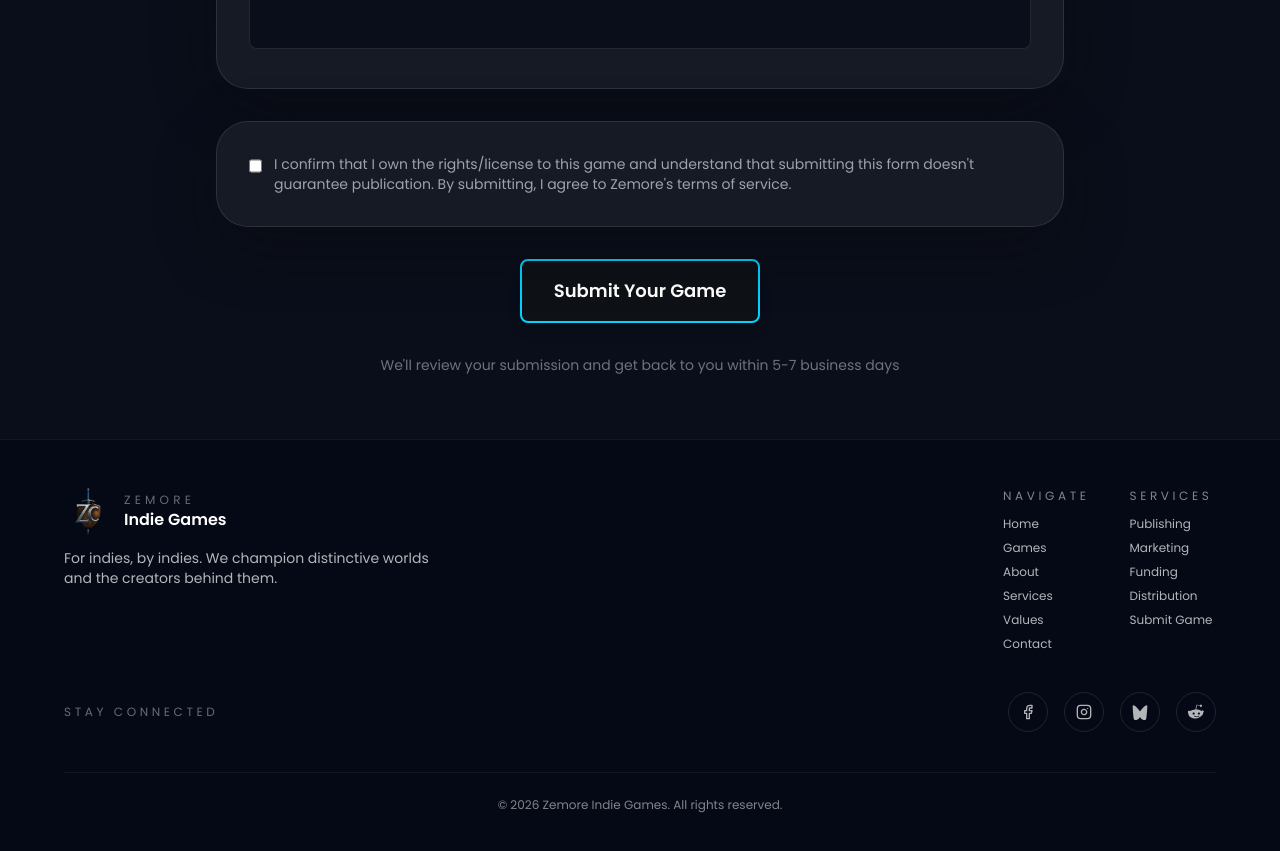
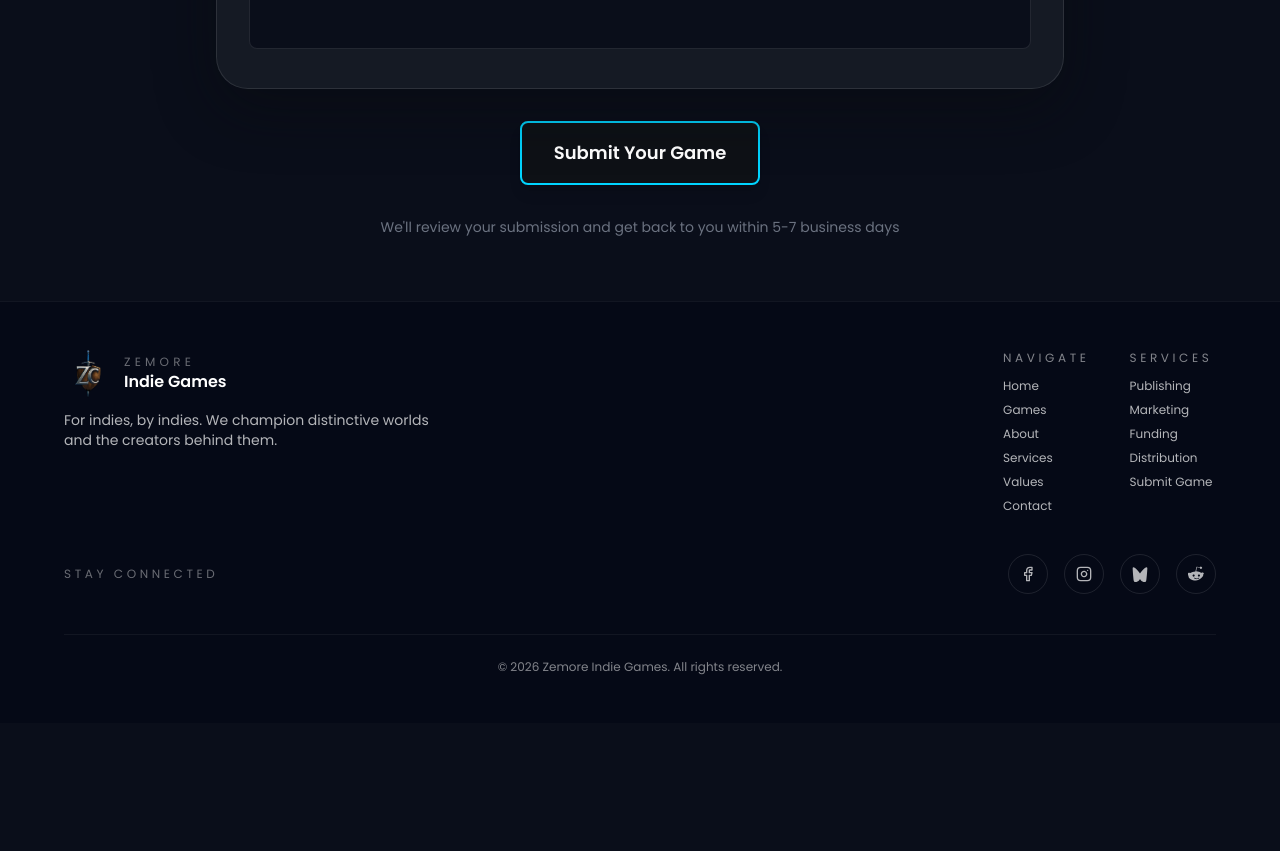
Before and after one commit to ArvinAP/zemoreindiegames, a Next.js app: page /submit in a window 1280 px wide. Shown: the part 2540-3391 px from the top of the page. After the commit the page ends 3263 px from the top, so only its background shows below. Built offline with nearby package versions, Linux system fonts and the light colour scheme.

Commit message:
removed tos and added scroll effect back to hero section

```diff
--- a/components/ShroomwoodHero.tsx
+++ b/components/ShroomwoodHero.tsx
@@ -110,8 +110,7 @@ export default function ShroomwoodHero() {
     if (slides.length <= 1) return
 
     const id = window.setTimeout(() => {
-      // Auto-advance disabled
-      // changeSlide((activeIndex + 1) % slides.length)
+      changeSlide((activeIndex + 1) % slides.length)
     }, 8000)
 
     return () => window.clearTimeout(id)
--- a/components/SubmitGameForm.tsx
+++ b/components/SubmitGameForm.tsx
@@ -438,24 +438,6 @@ export default function SubmitGameForm() {
         </div>
       </section>
 
-      {/* Terms Agreement */}
-      <div className="glass-panel rounded-[32px] p-8 border border-white/10 relative overflow-hidden">
-        <div className="absolute inset-x-0 top-0 h-[2px] bg-[var(--accent)]/70"></div>
-        <label className="flex items-start gap-3 cursor-pointer group">
-          <input
-            type="checkbox"
-            required
-            checked={formData.agreeToTerms}
-            onChange={(e) => setFormData(prev => ({ ...prev, agreeToTerms: e.target.checked }))}
-            className="w-4 h-4 mt-1 rounded border-white/20 bg-dark-bg text-[var(--accent)] focus:ring-[var(--accent)] focus:ring-offset-0 cursor-pointer"
-          />
-          <span className="text-sm text-gray-400 group-hover:text-gray-300 transition-colors">
-            I confirm that I own the rights/license to this game and understand that submitting this
-            form doesn't guarantee publication. By submitting, I agree to Zemore's terms of service.
-          </span>
-        </label>
-      </div>
-
       {/* Submit Button */}
       <div className="flex justify-center">
         <button
```
